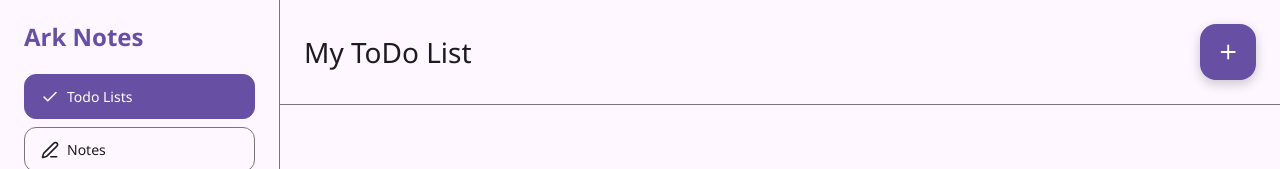
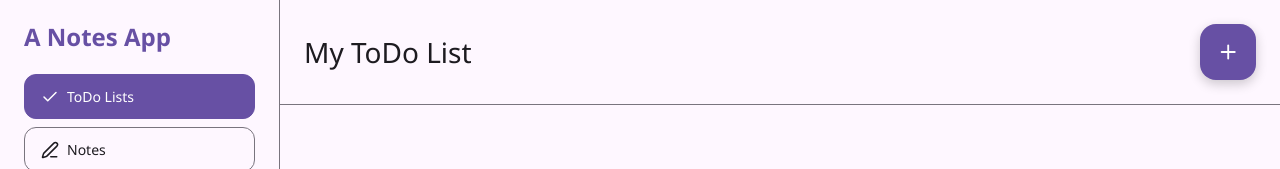
Before and after one commit to arc360alt/electronapptest, a React (Vite) app: page / in a window 1280 px wide. Shown: the top 169 px of the page. Built offline with nearby package versions, Linux system fonts and the light colour scheme.

Commit message:
Fix Inconsistant names (Change evreything to A Notes App)

```diff
--- a/index.html
+++ b/index.html
@@ -4,7 +4,7 @@
     <meta charset="UTF-8" />
     <link rel="icon" type="image/svg+xml" href="/icon.png" />
     <meta name="viewport" content="width=device-width, initial-scale=1.0" />
-    <title>Ark Notes V2</title>
+    <title>A Notes App V2</title>
   </head>
   <body>
     <div id="root"></div>
--- a/src/App.jsx
+++ b/src/App.jsx
@@ -1476,7 +1476,7 @@
 
       {/* Sidebar */}
       <div className="sidebar">
-        <h1>Ark Notes</h1>
+        <h1>A Notes App</h1>
 
         <div style={{ display: 'flex', flexDirection: 'column', gap: '8px' }}>
           <button
@@ -1484,7 +1484,7 @@
             onClick={() => setCurrentMode('todo')}
           >
             <Check size={18} />
-            Todo Lists
+            ToDo Lists
           </button>
           <button
             className={`mode-button ${currentMode === 'notes' ? 'active' : ''}`}
```
